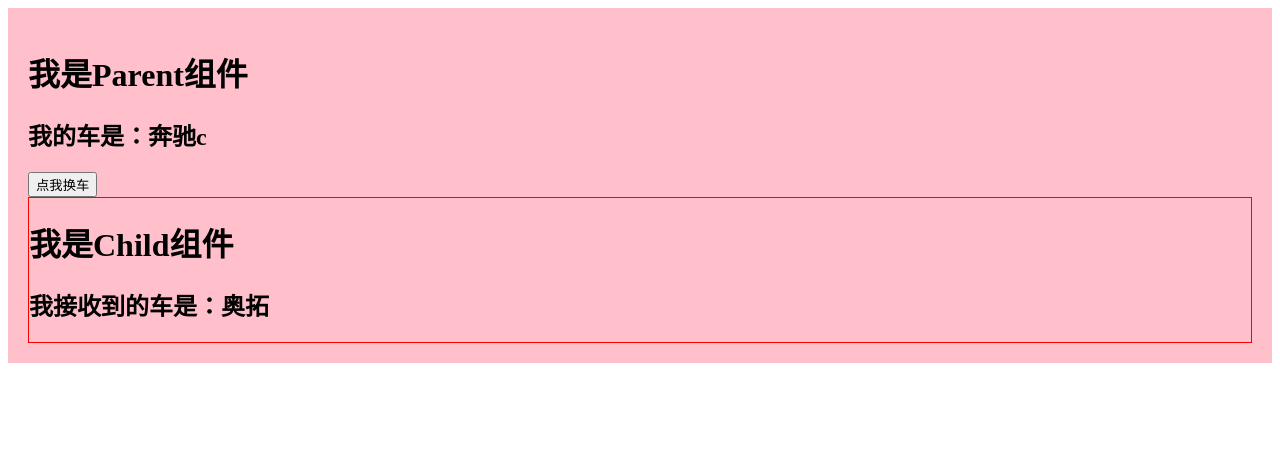
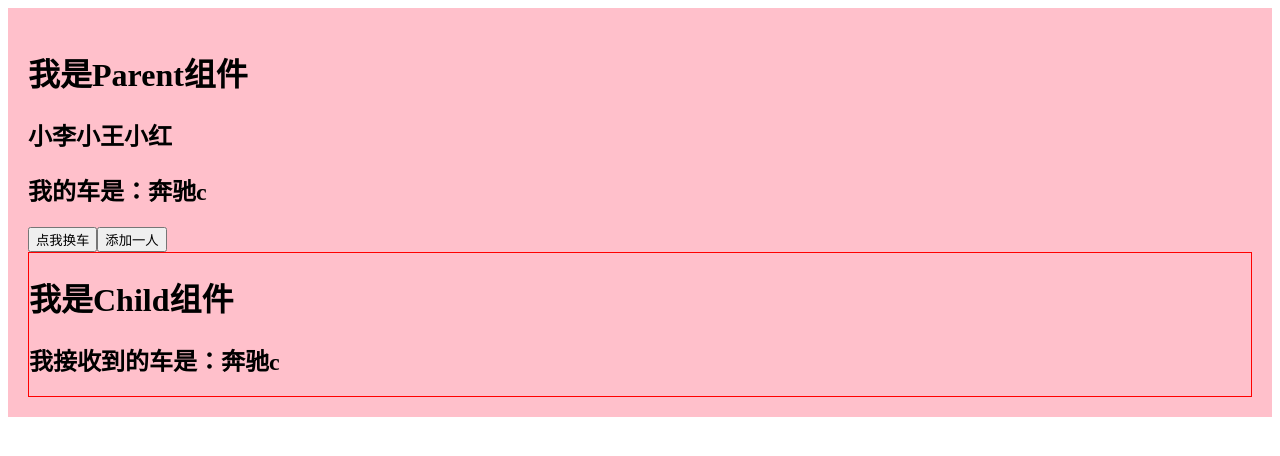
Before and after one commit to xiaoxue423/react_extension, a React (Create React App) app: page / in a window 1280 px wide. Shown: the top 456 px of the page. Built offline with nearby package versions, Linux system fonts and the light colour scheme.

Commit message:
使用PureComponent重写shouldComponentUpdate

```diff
--- a/src/components/6_optimize/index.jsx
+++ b/src/components/6_optimize/index.jsx
@@ -1,16 +1,27 @@
 import React, { Component,PureComponent } from "react";
 import "./index.css";
 
-export default class Parent extends Component {
-  state = { carName: "奔驰c" };
+export default class Parent extends PureComponent {
+  state = { carName: "奔驰c",persons:['小李','小王','小红'] };
 
   changeCar = () => {
-    this.setState({ carName: "迈巴赫" });
+    // this.setState({ carName: "迈巴赫" });
+
     // this.setState({});
+
+    const obj = this.state;
+    obj.carName = '迈巴赫'
+    console.log(obj === this.state)   //true
+    this.setState(obj)
   };
 
+  addPerson = ()=>{
+    const {persons} = this.state
+    this.setState({persons:['小白',...persons]})
+  }
+
   // 手动控制阀门
-  shouldComponentUpdate(nextProps,nextState) {
+/*   shouldComponentUpdate(nextProps,nextState) {
     console.log('this.props',this.props)
     console.log('this.state',this.state) //目前的props和state
 
@@ -19,7 +30,7 @@ export default class Parent extends Component {
     // if(this.state.carName === nextState.carName) return false
     // else return true
     return !this.state.carName === nextState.carName
-  }
+  } */
 
   render() {
     const { carName } = this.state;
@@ -27,23 +38,25 @@ export default class Parent extends Component {
     return (
       <div className="parent">
         <h1>我是Parent组件</h1>
+        <h2>{this.state.persons}</h2>
         <h2>我的车是：{carName}</h2>
         <button onClick={this.changeCar}>点我换车</button>
-        <Child carName="奥拓" />
+        <button onClick={this.addPerson}>添加一人</button>
+        <Child carName={carName} />
       </div>
     );
   }
 }
 
-class Child extends Component {
-  shouldComponentUpdate(nextProps,nextState) {
+class Child extends PureComponent {
+/*   shouldComponentUpdate(nextProps,nextState) {
     console.log('子组件this.props',this.props)
     console.log('子组件nextProps',nextProps)//接下来变化的目标props，目标state
 
     // if(this.props.carName === nextProps.carName) return false
     // else return true
     return !this.props.carName === nextProps.carName
-  }
+  } */
   render() {
     console.log("子组件render");
     return (
```
